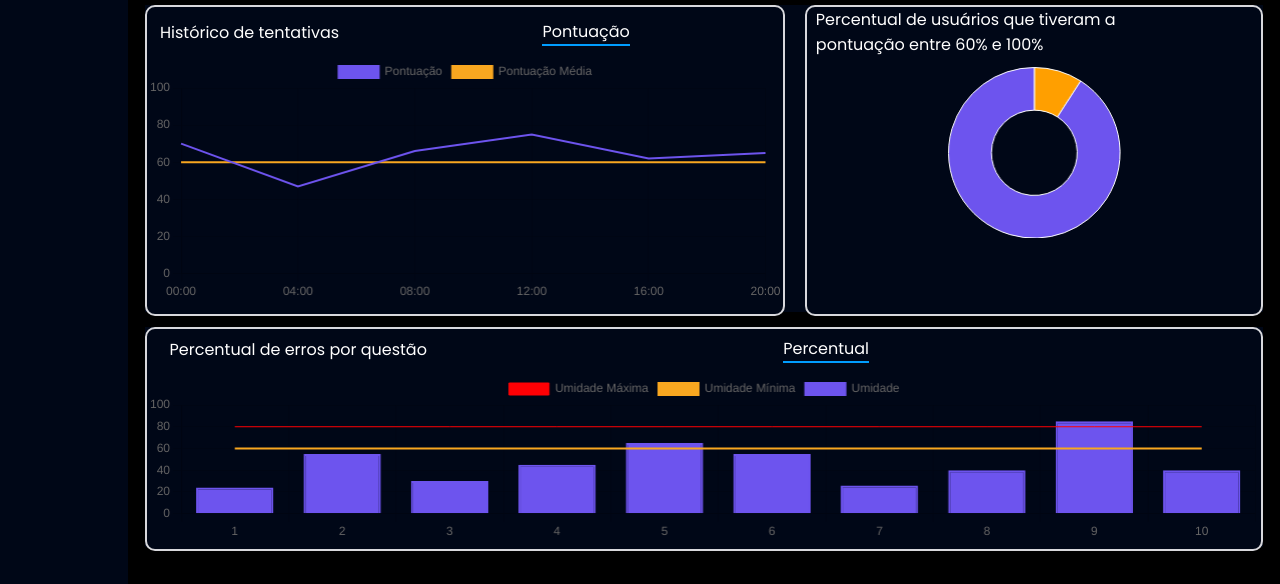
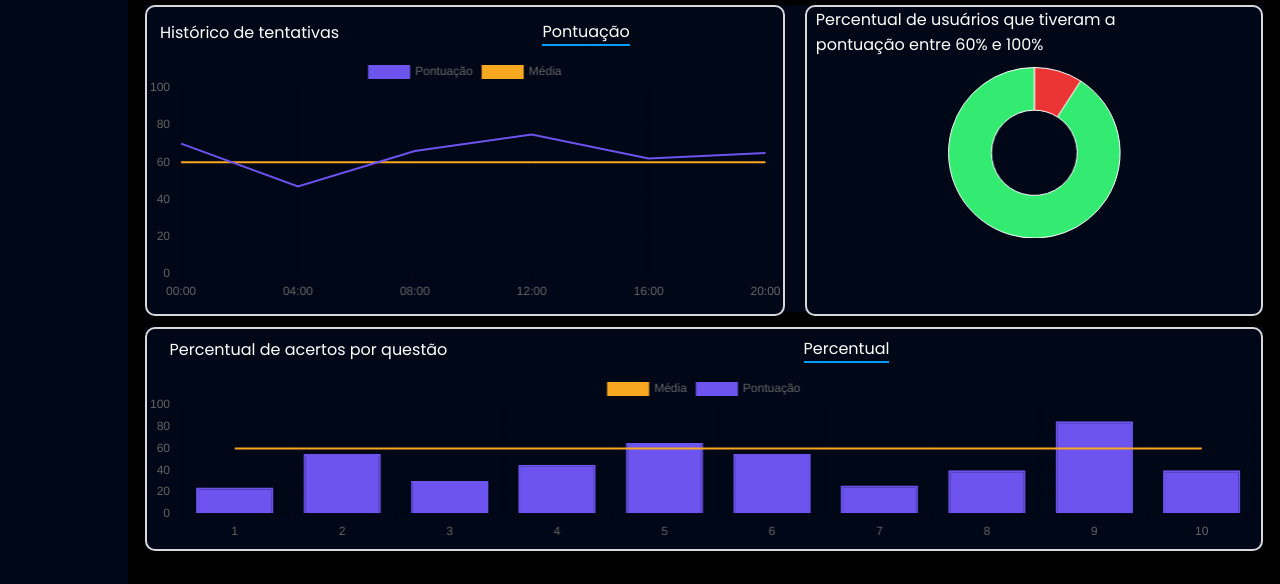
Before and after one commit to CaioPetrini/projeto-individual, a website: page public/dashboard/dashboard.html in a window 1280 px wide. Shown: the part 216-800 px from the top of the page. Drawn offline with nearby package versions, Linux system fonts and the light colour scheme.

Commit message:
mudanças na dashboard

```diff
--- a/public/dashboard/dashboard.html
+++ b/public/dashboard/dashboard.html
@@ -68,7 +68,7 @@
 
                                 </div>
                                 <div class="KPI">
-                                    <p>Média de idade de todos os usuários OU Média de pontuação do usuário</p>
+                                    <p>Média de pontuação do usuário</p>
                                     <div>
                                         <img src="../images/fi-sr-feather.png" alt="">
                                         <p>20%</p>
@@ -106,7 +106,7 @@
                         <div class="graficos">
                             <div class="grafico_final">
                                 <div class="title_button">
-                                    <p>Percentual de erros por questão</p>
+                                    <p>Percentual de acertos por questão</p>
                                     <div class="umidade">Percentual</div>
                                 </div>
                                 <!-- gráfico 03 -->
--- a/public/js/script.js
+++ b/public/js/script.js
@@ -16,7 +16,7 @@ data = {
             pointStyle: false
         },
         {
-            label: 'Pontuação Média',
+            label: 'Média',
             backgroundColor: ' #F8A720',
             borderColor: ' #F8A720',
             data: [60, 60, 60, 60, 60, 60],
@@ -50,10 +50,10 @@ new Chart(grafico2, {
     type: 'doughnut',
     data: {
         datasets: [{
-            label: ['Não Funcionando',
-                'Funcionando'],
-            backgroundColor: [' #FF9F00',
-                ' #6D54EE'],
+            label: ['Acima da média',
+                'Abaixo da Média'],
+            backgroundColor: [' #eb3434',
+                ' #34eb71'],
             data: [20, 200],
             borderWidth: 1,
             pointStyle: false
@@ -72,16 +72,7 @@ new Chart(grafico3, {
         labels: ['1', '2', '3', '4', '5', '6','7','8','9','10'],
         datasets: [{
             type: 'line',
-            label: 'Umidade Máxima',
-            backgroundColor: ' #FF0004',
-            borderColor: ' #FF0004',
-            data: [80, 80, 80, 80, 80, 80,80,80,80,80,80,80],
-            borderWidth: 1,
-            pointStyle: false
-        },
-        {
-            type: 'line',
-            label: 'Umidade Mínima',
+            label: 'Média',
             backgroundColor: ' #F8A720',
             borderColor: ' #F8A720',
             data: [60, 60, 60, 60, 60, 60,60,60,60,60,60,60, 60, 60, 60],
@@ -89,7 +80,7 @@ new Chart(grafico3, {
             pointStyle: false
         },
         {
-            label: 'Umidade',
+            label: 'Pontuação',
             backgroundColor: ' #6D54EE',
             borderColor: ' #6D54EE',
             data: [24,55,30,45,65,55,26,40,85,40,10,55],
```
